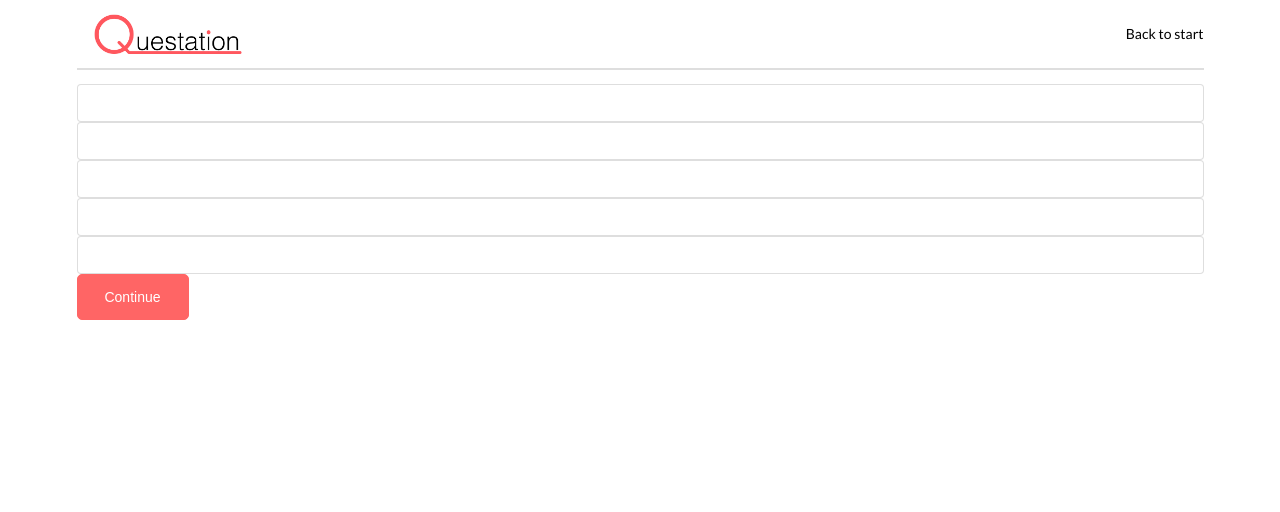
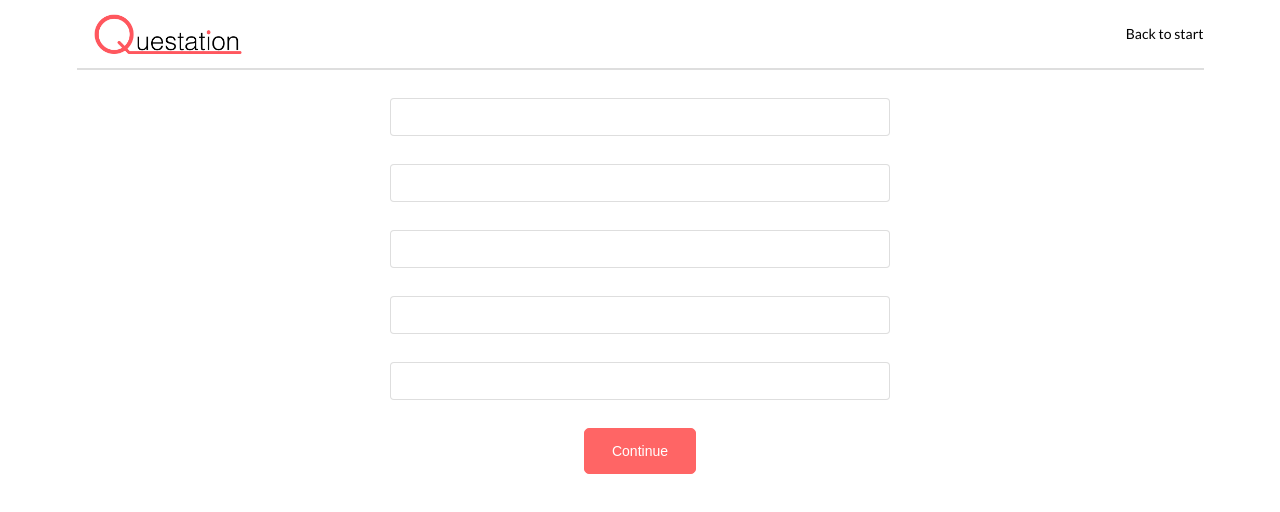
Before and after one commit to ksinghj/Questation, a React (Create React App) app: page /create in a window 1280 px wide. Shown: the top 512 px of the page. Built offline with nearby package versions, Linux system fonts and the light colour scheme.

Commit message:
QuestionCreate styles

```diff
--- a/src/components/QuestionCreate.jsx
+++ b/src/components/QuestionCreate.jsx
@@ -37,27 +37,27 @@ class QuestionCreate extends React.Component {
 
   render() {
     return (
-      <div>
+      <div className="questioncreate__container">
         <form
           onSubmit={this.onFormSubmit}
           style={{ display: "flex", flexDirection: "column" }}
         >
-          <div className="ui input">
+          <div className="ui input questioncreate__input">
             <input onChange={this.handeInput1Change} id="1" />
           </div>
-          <div className="ui input">
+          <div className="ui input questioncreate__input">
             <input onChange={this.handeInput2Change} id="2" />
           </div>
-          <div className="ui input">
+          <div className="ui input questioncreate__input">
             <input onChange={this.handeInput3Change} id="3" />
           </div>
-          <div className="ui input">
+          <div className="ui input questioncreate__input">
             <input onChange={this.handeInput4Change} id="4" />
           </div>
-          <div className="ui input">
+          <div className="ui input questioncreate__input">
             <input onChange={this.handeInput5Change} id="5" />
           </div>
-          <button className="button" type="submit">
+          <button className="button questioncreate__continue" type="submit">
             Continue
           </button>
         </form>
--- a/src/styles/QuestionCreate/index.css
+++ b/src/styles/QuestionCreate/index.css
@@ -15,3 +15,16 @@
   color: #ff6565;
   border: 1px solid #ff6565;
 }
+
+.questioncreate__container {
+  margin: auto;
+  max-width: 500px;
+}
+
+.questioncreate__input {
+  margin: 1em 0;
+}
+
+.questioncreate__continue {
+  margin: 1em auto;
+}
```
